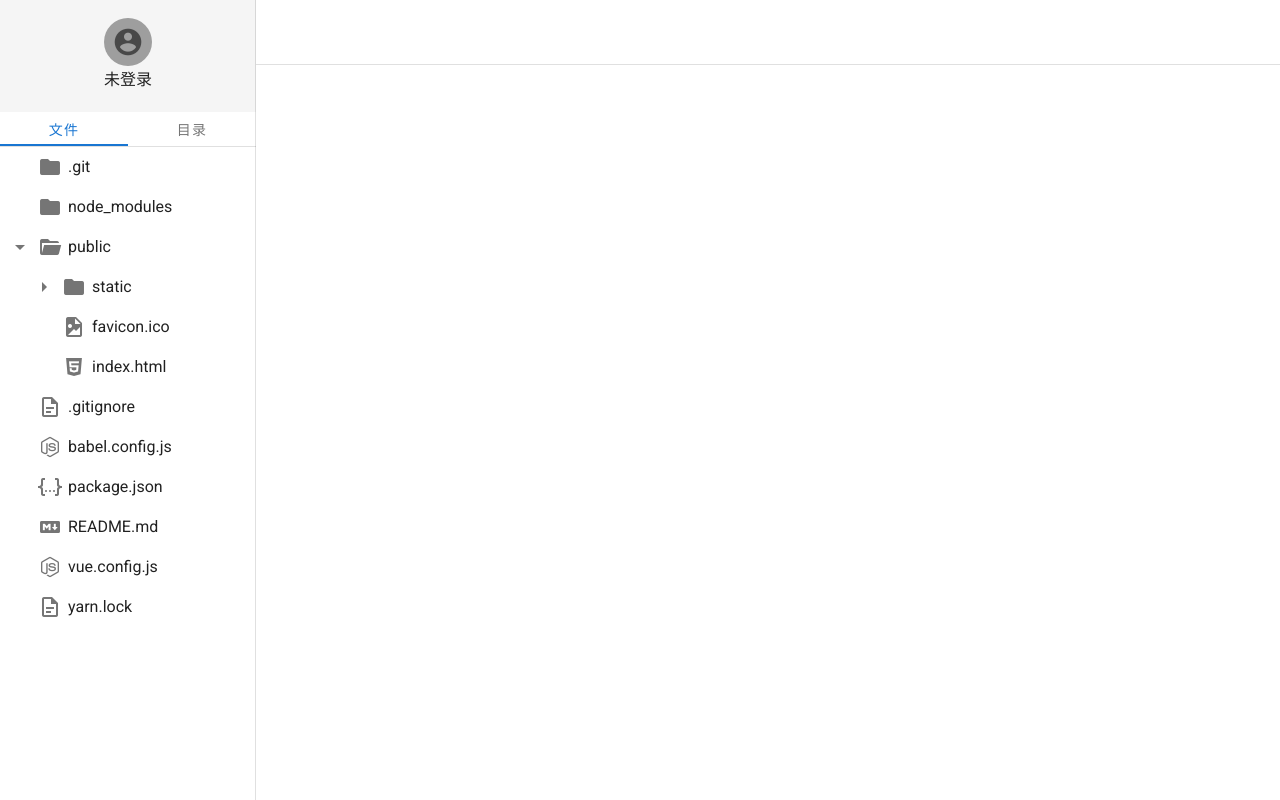
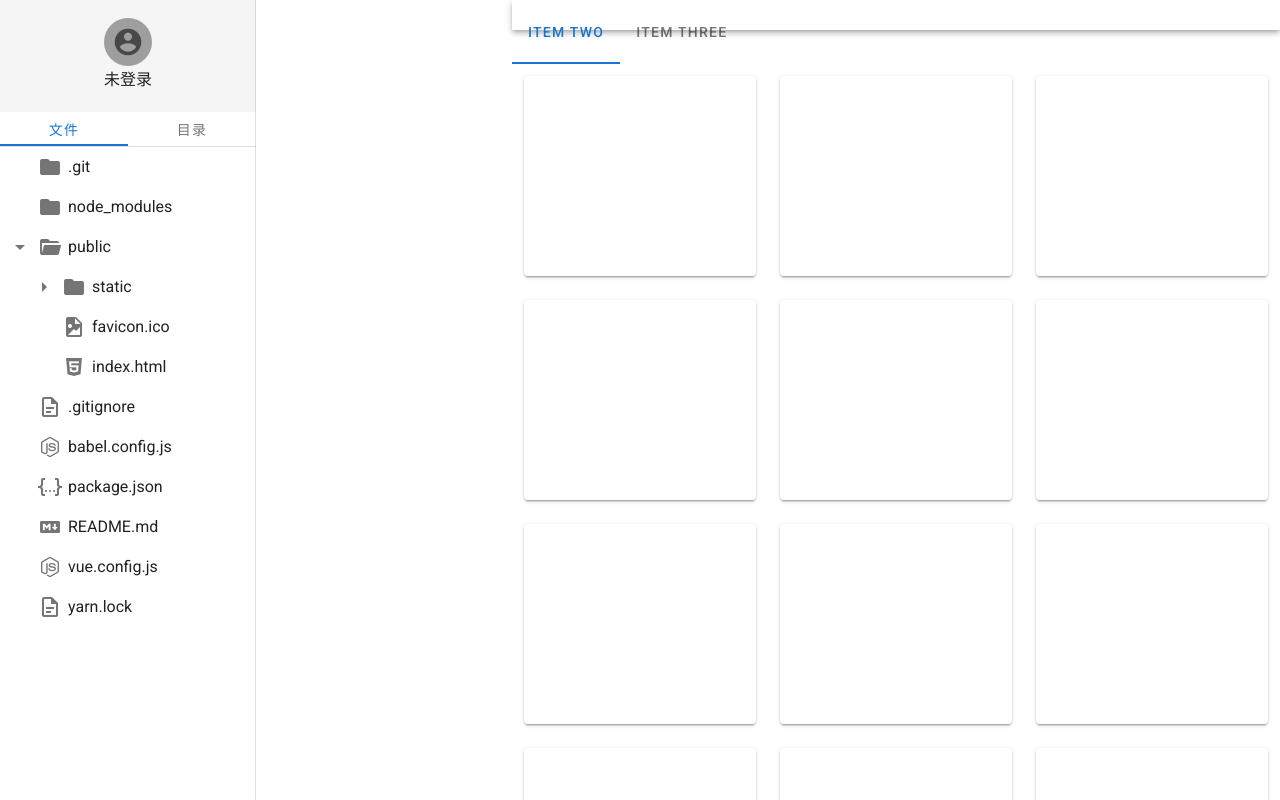
Before and after one commit to Kanito-fzw/codeNote, a Vue app in the folder codenote/: page /#/ in a window 1280 px wide. Shown: the top 800 px of the page. Built offline with nearby package versions, Linux system fonts and the light colour scheme; what view-design would draw is missing.

Commit message:
"commit"

```diff
--- a/codenote/package.json
+++ b/codenote/package.json
@@ -13,6 +13,7 @@
   "main": "background.js",
   "dependencies": {
     "core-js": "^3.6.5",
+    "element-ui": "^2.4.5",
     "view-design": "^4.0.0",
     "vue": "^2.6.11",
     "vue-router": "^3.2.0",
@@ -31,6 +32,7 @@
     "sass": "^1.19.0",
     "sass-loader": "^8.0.0",
     "vue-cli-plugin-electron-builder": "^2.0.0-rc.5",
+    "vue-cli-plugin-element": "^1.0.1",
     "vue-cli-plugin-iview": "^2.0.0",
     "vue-cli-plugin-vuetify": "^2.0.8",
     "vue-template-compiler": "^2.6.11",
--- a/codenote/src/components/Layout.vue
+++ b/codenote/src/components/Layout.vue
@@ -1,31 +1,30 @@
 <template>
   <v-app id="inspire">
+    <v-navigation-drawer
+        v-model="drawer"
+        app
+    >
     <LeftWrapper></LeftWrapper>
-    <v-banner
-        single-line
-        sticky
-    >
+    </v-navigation-drawer>
+
+    <v-app-bar app max-height="30" style="background: white">
       <Tabs></Tabs>
-    </v-banner>
+    </v-app-bar>
 
 
 
-    <v-toolbar-title>
-
-    </v-toolbar-title>
-<!--    <v-icon v-show="drawer" id="drawerIcon"-->
-<!--            @click="drawer = !drawer"-->
-<!--    >-->
-<!--      mdi-chevron-left-->
-<!--    </v-icon>-->
-<!--    <v-icon v-show="!drawer"-->
-<!--            @click="drawer = !drawer"-->
-<!--    >-->
-<!--      mdi-chevron-right-->
-<!--    </v-icon>-->
     <v-main>
-      <!--  -->
-
+      <v-container>
+        <v-row>
+          <v-col
+              v-for="n in 24"
+              :key="n"
+              cols="4"
+          >
+            <v-card height="200"></v-card>
+          </v-col>
+        </v-row>
+      </v-container>
     </v-main>
   </v-app>
 </template>
--- a/codenote/src/components/Tabs.vue
+++ b/codenote/src/components/Tabs.vue
@@ -1,11 +1,9 @@
 <template>
-<div>
   <v-tabs>
 
     <v-tab>Item Two</v-tab>
     <v-tab>Item Three</v-tab>
   </v-tabs>
-</div>
 </template>
 <script>
 export default {
--- a/codenote/src/main.js
+++ b/codenote/src/main.js
@@ -4,7 +4,7 @@ import router from './router'
 import store from './store'
 import vuetify from './plugins/vuetify';
 import './plugins/iview.js'
-
+import './plugins/element.js'
 
 
 Vue.config.productionTip = false
```
Also changed, not shown: 1 other file (tests, documents, lock files or other folders).
